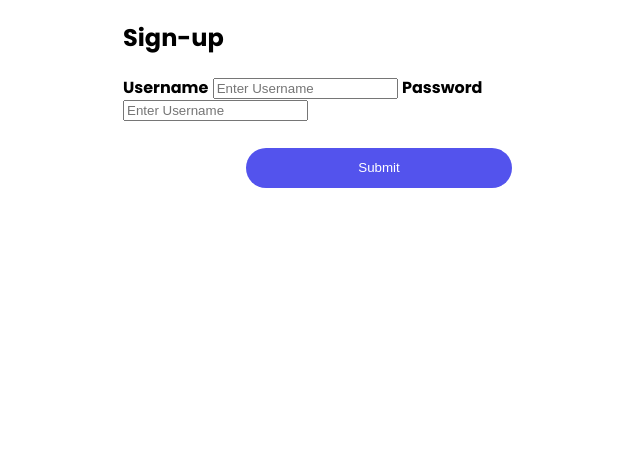
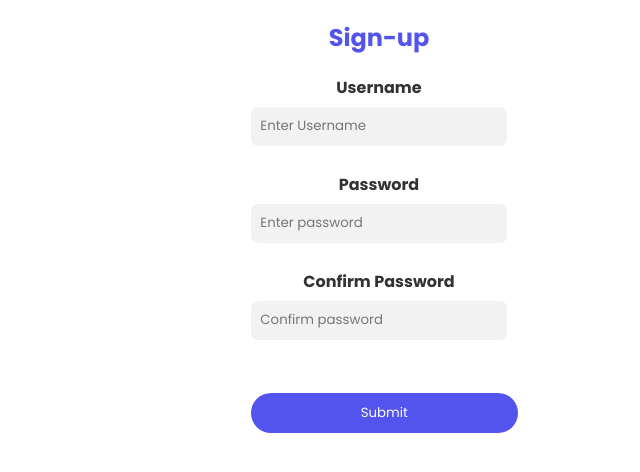
Before and after one commit to Sasha-Agapiev/NYUMeet, a PHP site: page /html/signup.html in a window 1280 px wide. Shown: the part 66-538 px from the top of the page, without its empty margins (261-901 px from the left). Run offline with PHP 8.4, Linux system fonts and the light colour scheme.

Commit message:
Done signup

```diff
--- a/css/quiz.css
+++ b/css/quiz.css
@@ -21,6 +21,7 @@ select {
     padding: 0.7em;
     border-radius: 0.5em;
     border: none;
+    font-family: 'Poppins', Helvetica, sans-serif;
     background-color: rgba(0, 0, 0, 0.05);
 }
 
@@ -42,4 +43,5 @@ textarea {
     margin-left: auto;
     margin-right: auto;
     display: block;
+    font-family: 'Poppins', Helvetica, sans-serif;
 }
--- a/css/signup.css
+++ b/css/signup.css
@@ -1,12 +1,36 @@
 /* Questions CSS */
 .signupSection {
-    margin: auto;
-    width: 40%;
+    display: flex;
+    flex-direction: column;
+    align-content: center;
+    justify-content: center;
+    margin-left: 40vw;
+    margin-right: 40vw;
 }
 
 textarea {
     font-family: 'Poppins', Helvetica, sans-serif;
     resize: none;
+}
+
+.title {
+    text-align: center;
+    color: #5353ED;
+}
+
+label {
+    text-align: center;
+    color: rgba(0, 0, 0, 0.80);
+}
+
+input {
+    padding: 0.7em;
+    border-radius: 0.5em;
+    border: none;
+    background-color: rgba(0, 0, 0, 0.05);
+    margin-bottom: 2em;
+    margin-top: 0.5em;
+    font-family: 'Poppins', Helvetica, sans-serif;
 }
 
 .buttonSubmit {
@@ -21,4 +45,5 @@ textarea {
     margin-left: auto;
     margin-right: auto;
     display: block;
+    font-family: 'Poppins', Helvetica, sans-serif;
 }
--- a/html/signup.html
+++ b/html/signup.html
@@ -29,12 +29,16 @@
 
     <body>
         <div class="signupSection">
-            <h2>Sign-up</h2>
+            <h2 class="title">Sign-up</h2>
             <label for="username"><b>Username</b></label>
             <input type="text" placeholder="Enter Username" name="username" required>
 
             <label for="password"><b>Password</b></label>
-            <input type="text" placeholder="Enter Username" name="username" required>
+            <input type="text" placeholder="Enter password" name="password" required>
+
+
+            <label for="confirm"><b>Confirm Password</b></label>
+            <input type="text" placeholder="Confirm password" name="confirm" required>
 
             <button class="buttonSubmit">Submit</button>
         </div>
```
